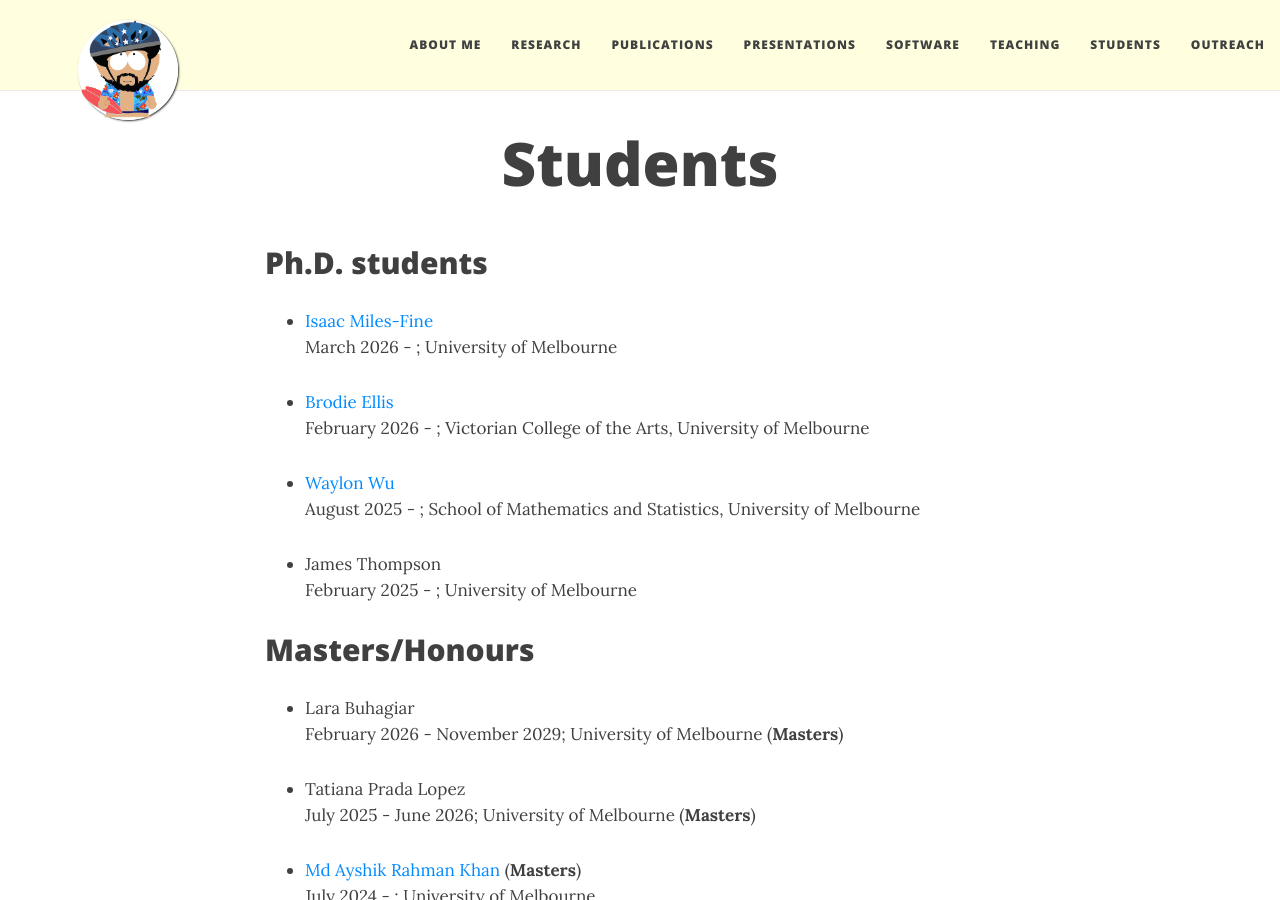
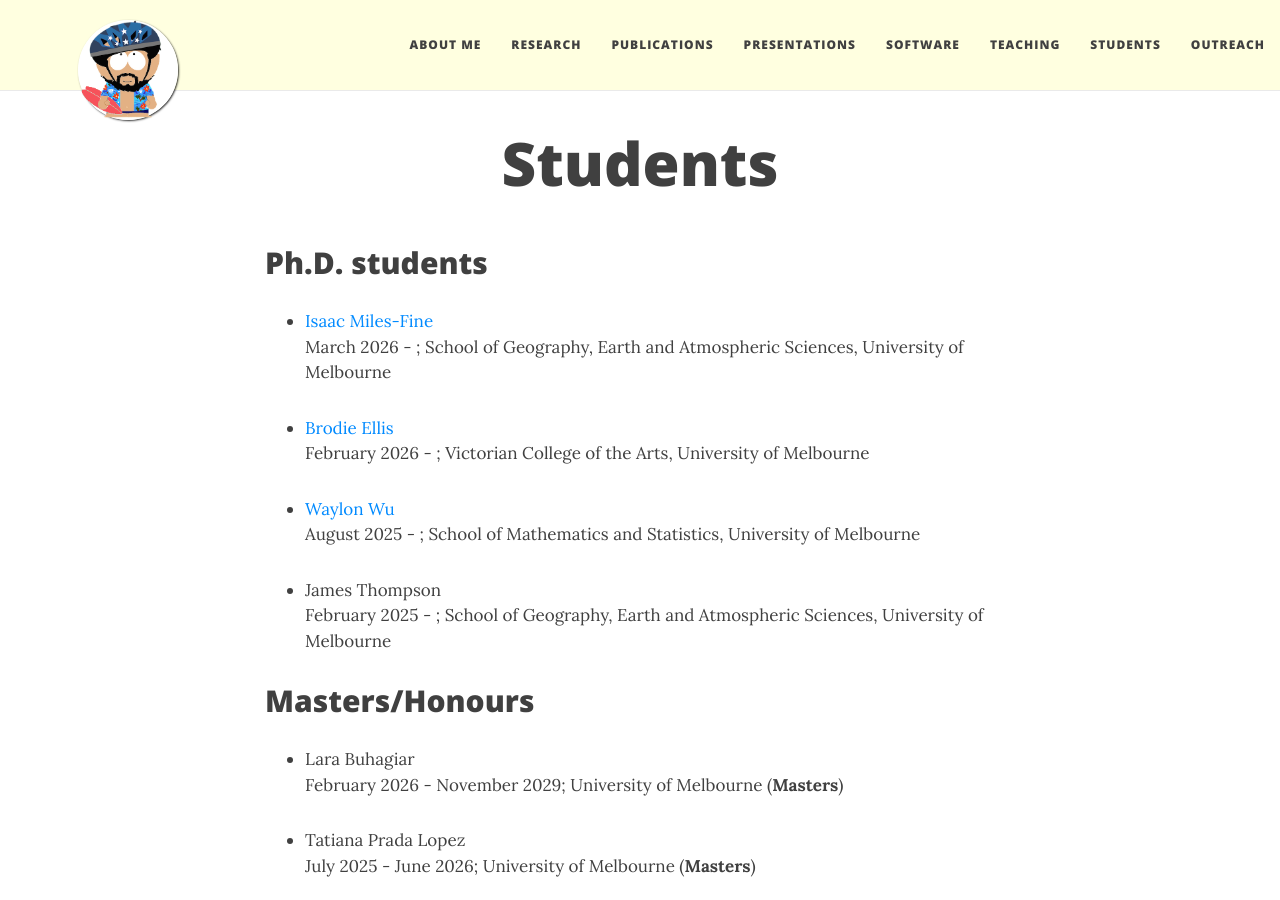
Before and after one commit to navidcy/navidcy.github.io, a Jekyll site: the page built from students.md, in a window 1280 px wide and 900 px high. Built offline with Jekyll 4.4.1, drawn with Linux system fonts in a browser that asks for light colours; nearby versions of some CDN libraries.

Commit message:
add SGEAS

```diff
--- a/students.md
+++ b/students.md
@@ -7,7 +7,7 @@ title: Students
 ## Ph.D. students
 
 - [Isaac Miles-Fine][isaac-website]<br/>
-  March 2026 - ; University of Melbourne
+  March 2026 - ; School of Geography, Earth and Atmospheric Sciences, University of Melbourne
 
 
 - [Brodie Ellis][brodie-website]<br/>
@@ -19,7 +19,7 @@ title: Students
 
 
 - James Thompson<br/>
-  February 2025 - ; University of Melbourne
+  February 2025 - ; School of Geography, Earth and Atmospheric Sciences, University of Melbourne
 
 
 ## Masters/Honours
```
